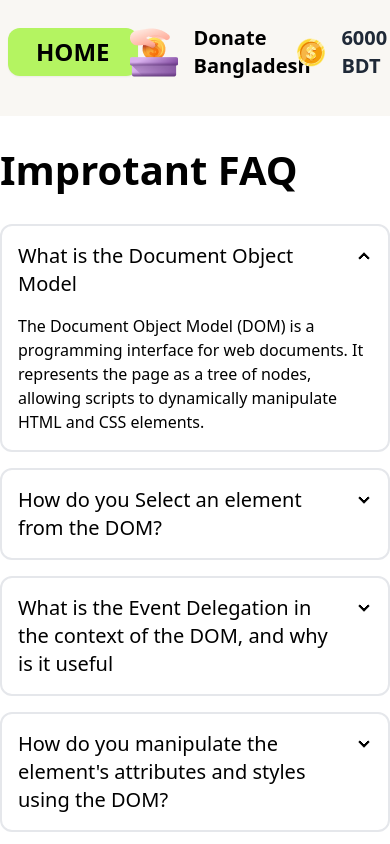
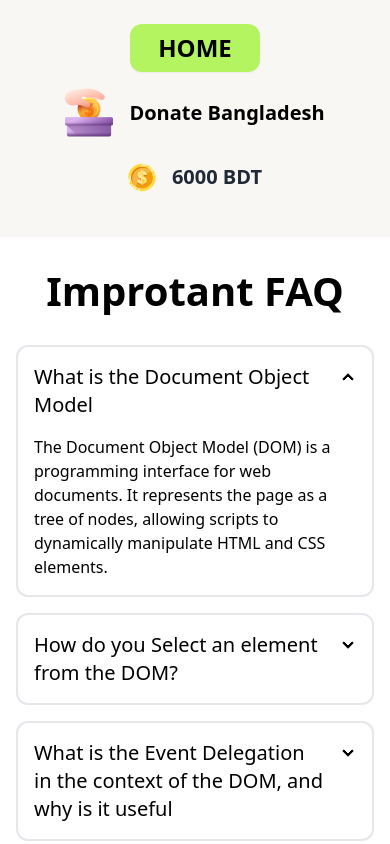
Before and after one commit to TanvirAhmed-1/assignment-5, a plain HTML site: page faq.html in a window 390 px wide. Shown: the top 844 px of the page. Drawn offline with nearby package versions, Linux system fonts and the light colour scheme.

Commit message:
mobile responsive

```diff
--- a/faq.html
+++ b/faq.html
@@ -26,7 +26,7 @@
 <nav>
     <div class=" bg-[#F9F7F3] max-w-[1440px] mx-auto ">
 
-        <div class="flex justify-evenly pt-4 ">
+        <div class="flex lg:justify-evenly flex-col lg:flex-row pt-4 ">
 
               <div class=" navbar flex justify-center ">
                 <a onclick="homepage()" class=" btn px-7 py-2 rounded-xl text-2xl font-semibold hover:bg-[#B4F461] border-none text-black   bg-[#B4F461] ">HOME</a>
@@ -53,9 +53,9 @@
 
 <div class=" max-w-[1140px] mx-auto">
     <div class=" font-extrabold text-black text-[40px] py-6 ">
-        <h1>Improtant FAQ</h1>
+        <h1 class="text-center lg:ml-3 lg:text-left">Improtant FAQ</h1>
     </div>
-  <div class="grid gap-4">
+  <div class="grid gap-4 mx-4 lg:mx-0">
     <div class="collapse collapse-arrow bg-white border-2 rounded-xl border-gray-200">
         <input type="radio" name="my-accordion-2" checked="checked" />
         <div class="collapse-title text-xl font-medium text-black">What is the Document Object Model</div>
```
Also changed, not shown: index.html (+2 -2 lines).
